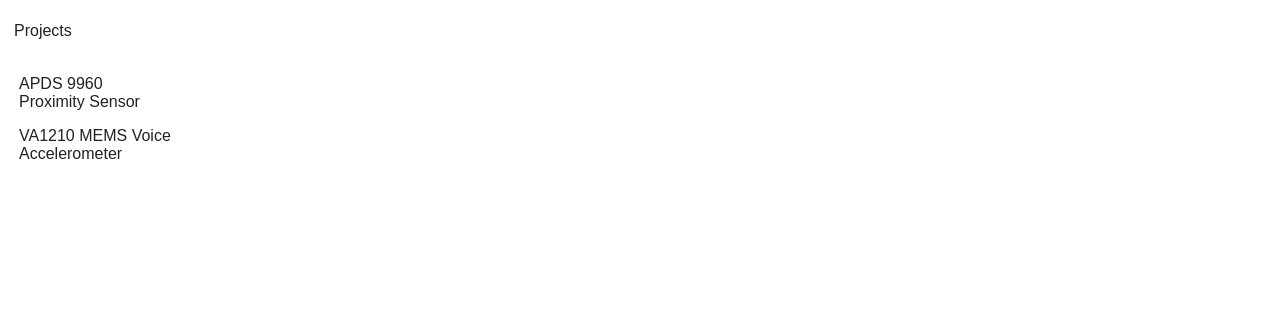
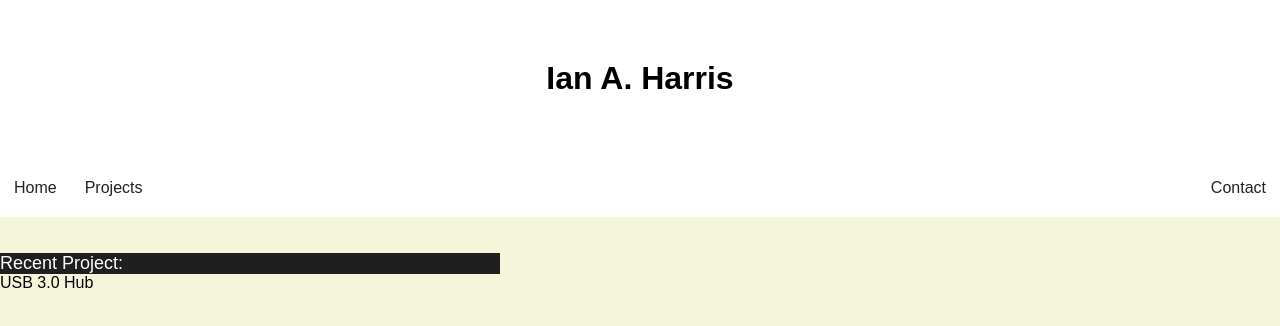
Before and after one commit to IanHarris6/Website1, a plain HTML site: page index.html in a window 1280 px wide. Drawn offline with Linux system fonts and the light colour scheme.

Commit message:
test commit

```diff
--- a/index.html
+++ b/index.html
@@ -7,16 +7,33 @@
 
 
     <body>
+
+    <div class="header">
+        <h1>Ian A. Harris</h1>
+    </div>
+
+
     <nav>
-    	<p>  </p>
+
     	<ul>
+            <li><a href="#">Home</a>
     		<li><a href="#">Projects</a>
     			<ul>
-    				<li><a href="">APDS 9960 Proximity Sensor</a></li>
-                    <li><a href="">VA1210 MEMS Voice Accelerometer</a></li>
+    				<li><a href="">USB Hub</a></li>
+                    <li><a href="">Next Project Placeholder</a></li>
     			</ul>
     	</ul>
+
+
+
+        <ul class="Contact">
+            <li><a href="#">Contact</a></li>
+        </ul>
+
     </nav><br><br>
+
+    <p class ="Recent">Recent Project:</p>
+    <p class ="Project">USB 3.0 Hub</p>
 
 
     </body>
--- a/style.css
+++ b/style.css
@@ -4,37 +4,60 @@
 }
 
 body {
-    background-image:url('img/soundGif.gif');
+	background-color: beige;
+	font-family: Arial, Helvetica, sans-serif;
+  	margin: 0;
+    /*background-image:url('img/soundGif.gif');
     background-size:100%;
     background-repeat: repeat-y;
     background-attachment: fixed;
     height:100%;
-    width:100%;
+    width:100%;*/
 }
 
 nav{
 	width:100%;
 	height: 60px;
-	background-color: #fff;
-}
-
-nav p{
-	font-family: arial;
-	color: #222;
-	font-size: 24px;
-	line-height: 55px;
-	float: left;
-	padding: 0px 20px;
+	background-color: #ffffff;
 }
 
 nav ul{
 	float: left;
 }
 
+/* Header/logo Title */
+.header {
+	padding: 60px;
+	text-align: center;
+	background: #ffffff;
+	color: rgb(0, 0, 0);
+}
+
+.Contact{
+	float: right;
+}
+
+.Contact:hover{
+	background-color: #969696;
+}
+
+.Recent{
+	font-family: arial;
+	font-size: large;
+	color: #fff;
+	width: 500px;
+	background-color: #1f1f1f;
+}
+
+
 nav ul li{
 	float: left;
 	list-style: none;
 	position: relative;
+}
+
+nav ul li:hover{
+	background-color: #969696;
 }
 
 nav ul li a{
@@ -68,5 +91,5 @@ nav ul li ul li a {
 }
 
 nav ul li ul li a:hover {
-	background-color: #f3f3f3;
+	background-color: #4d4d4d;
 }
```
